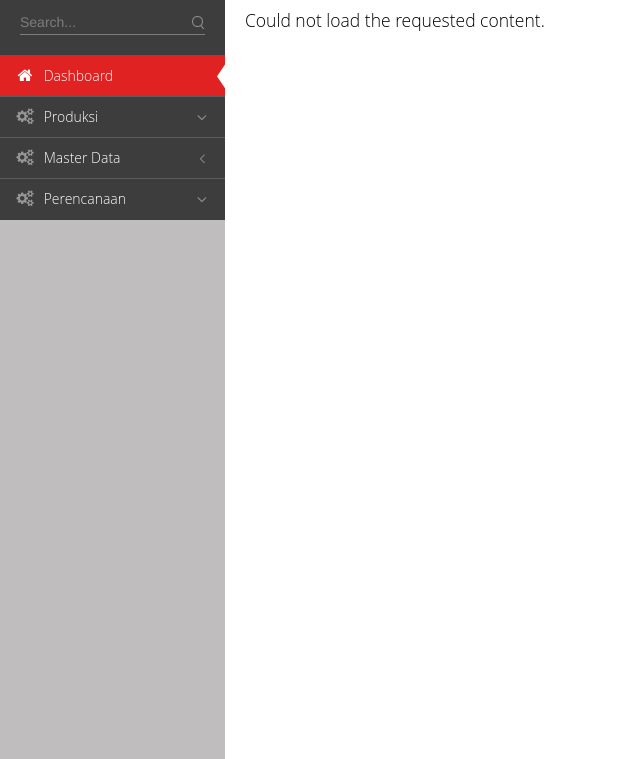
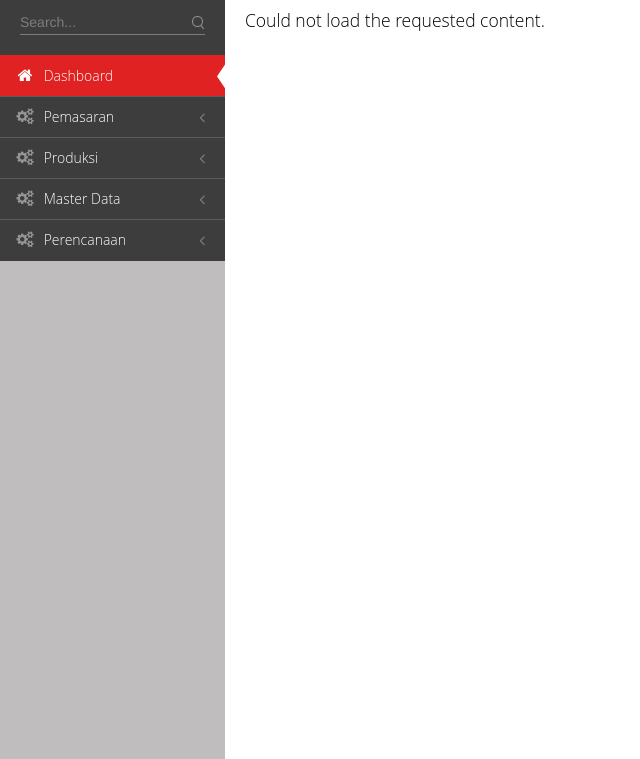
Before and after one commit to encode21/properti, a CodeIgniter app: page /properti/index.php/datang/index in a window 1280 px wide. Shown: the part 42-801 px from the top of the page, without its empty margins (0-640 px from the left). Run offline with CodeIgniter, Linux system fonts and the light colour scheme.

Commit message:
tes pasar

```diff
--- a/application/views/template/menu.php
+++ b/application/views/template/menu.php
@@ -5,13 +5,31 @@
 					<span class="selected"></span>
 					</a>
 				</li>
-
+				<li >
+					<a href="javascript:;">
+					<i class="icon-cogs"></i>
+					<span class="title">Pemasaran</span>
+					<span class="selected"></span>
+					<span class="arrow"></span>
+					</a>
+					<ul class="sub-menu">
+						<li>
+							<a class="ajaxify" href="pasar/stock.html">Info Stock</a>
+						</li>
+						<li>
+							<a class="ajaxify" href="pasar/pembeli.html">Input Pembeli</a>
+						</li>
+						<li>
+							<a class="ajaxify" href="pasar/booking.html">Info Booking</a>
+						</li>
+					</ul>
+				</li>
 				<li >
 					<a href="javascript:;">
 					<i class="icon-cogs"></i>
 					<span class="title">Produksi</span>
 					<span class="selected"></span>
-					<span class="arrow open"></span>
+					<span class="arrow"></span>
 					</a>
 					<ul class="sub-menu">
 						<li>
@@ -44,7 +62,7 @@
 					<a href="javascript:;">
 					<i class="icon-cogs"></i>
 					<span class="title">Master Data</span>
-					<span class="selected"></span>
+					<!--span class="selected"></span-->
 					<span class="arrow"></span>
 					</a>
 					<ul class="sub-menu">
@@ -65,7 +83,7 @@
 					<i class="icon-cogs"></i>
 					<span class="title">Perencanaan</span>
 					<span class="selected"></span>
-					<span class="arrow open"></span>
+					<span class="arrow"></span>
 					</a>
 					<ul class="sub-menu">
 						<li>
```
